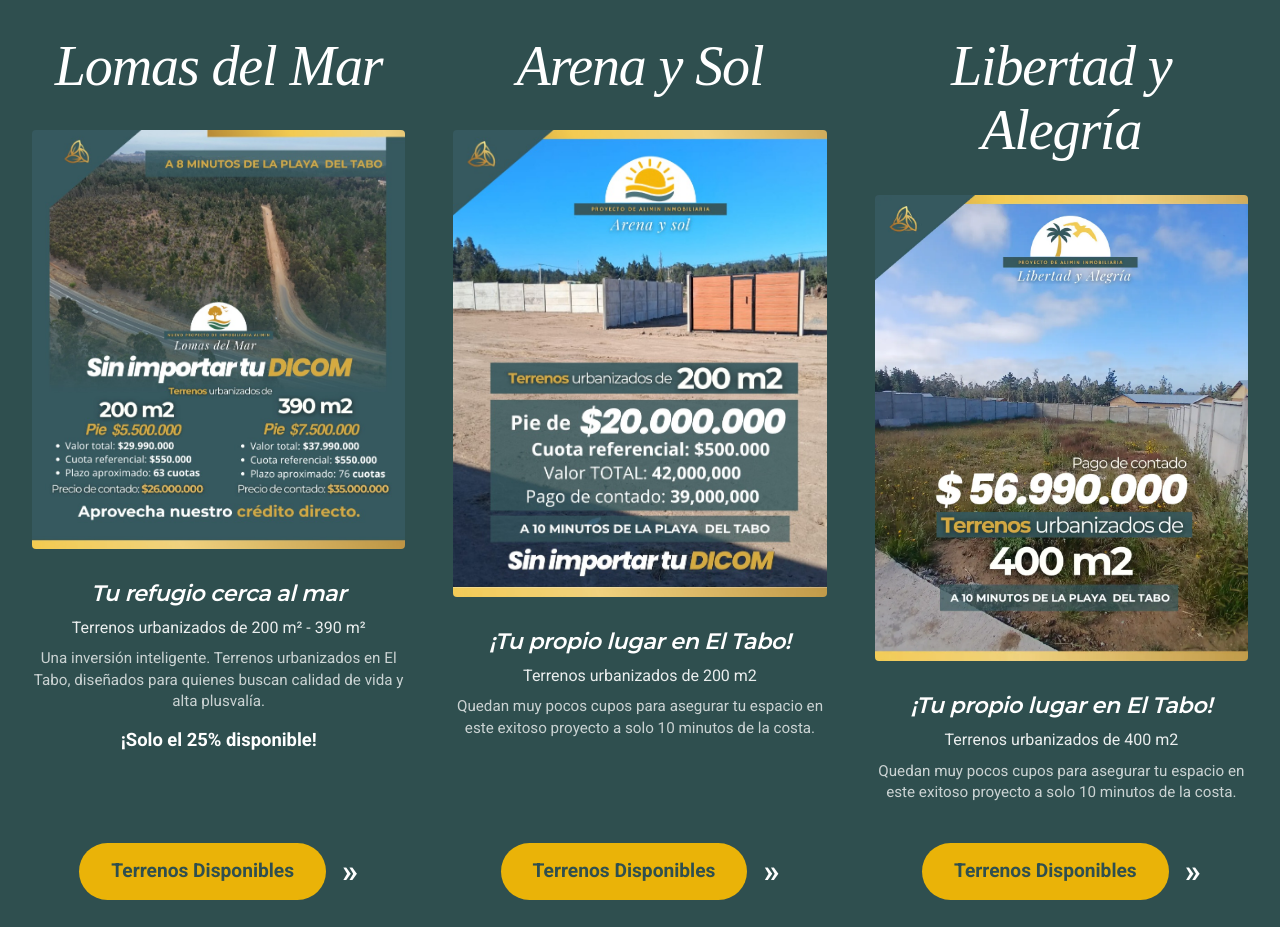
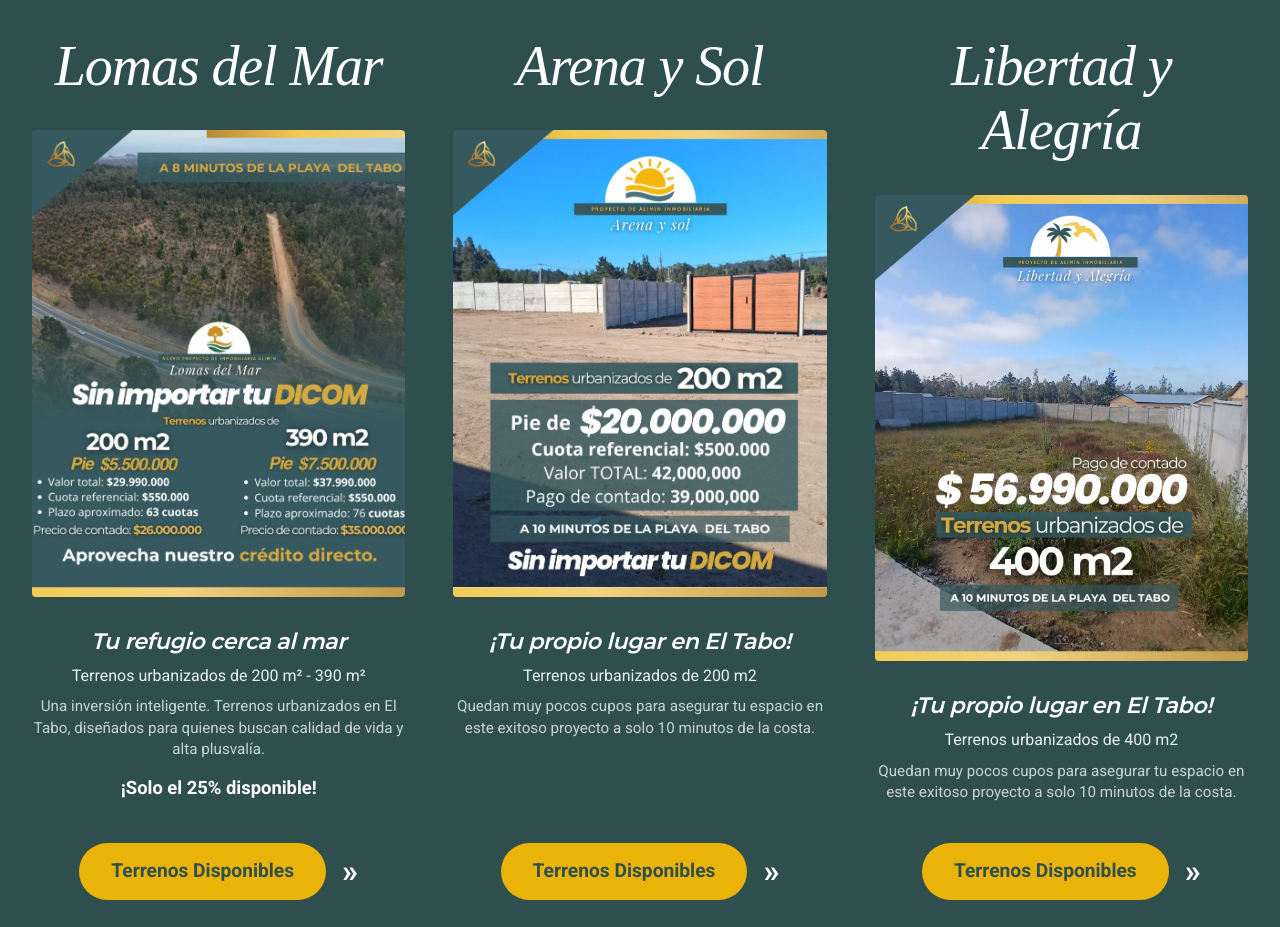
Before and after one commit to Nico-lab-cl/aliminspa, a Next.js app: page / in a window 1280 px wide. Shown: the part 4880-5807 px from the top of the page. Built offline with nearby package versions, Linux system fonts and the light colour scheme; no server answers.

Commit message:
style: uniformize project image sizes with aspect-ratio and object-fit cover

```diff
--- a/src/components/sections/Projects.module.css
+++ b/src/components/sections/Projects.module.css
@@ -60,6 +60,7 @@
 .imageWrapper {
     width: 100%;
     max-width: 450px;
+    aspect-ratio: 4 / 5;
     margin-bottom: 2rem;
     display: flex;
     justify-content: center;
@@ -67,8 +68,8 @@
 
 .graphicImg {
     width: 100%;
-    height: auto;
-    object-fit: contain;
+    height: 100%;
+    object-fit: cover;
     border-radius: 4px;
 }
 
```
